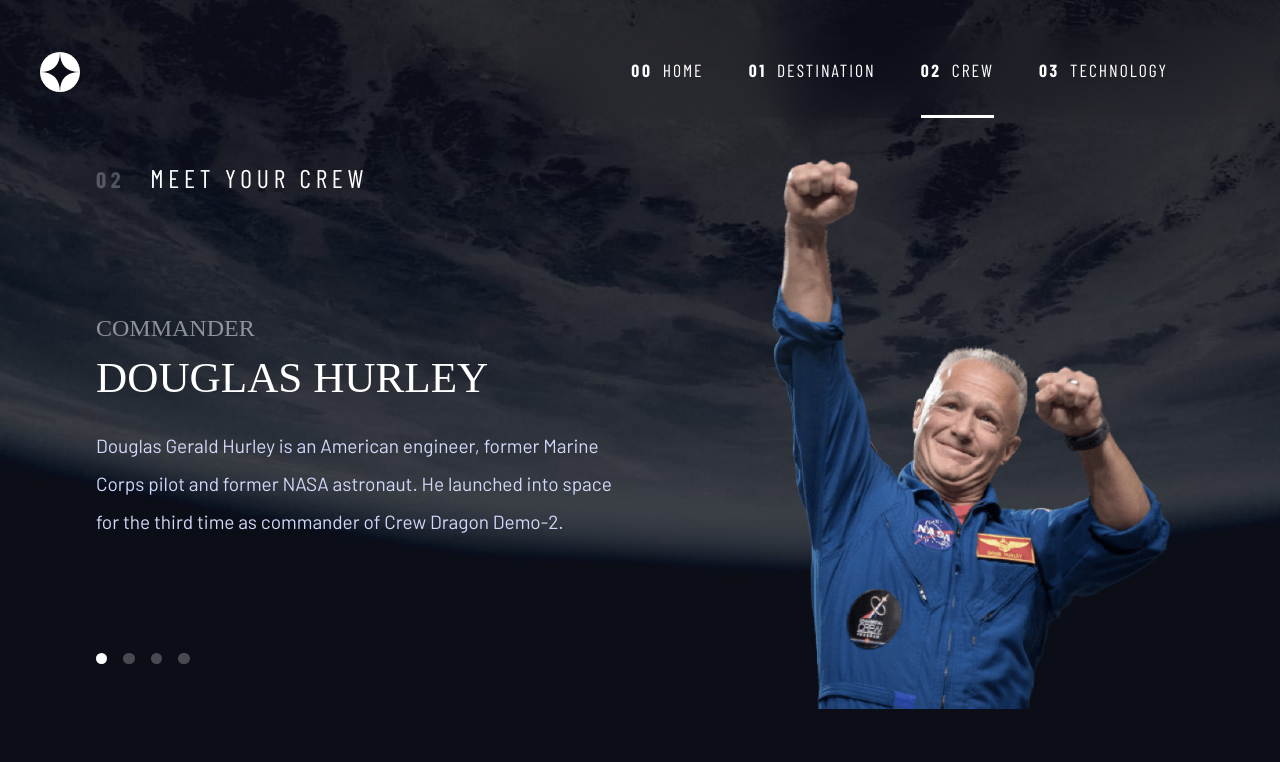
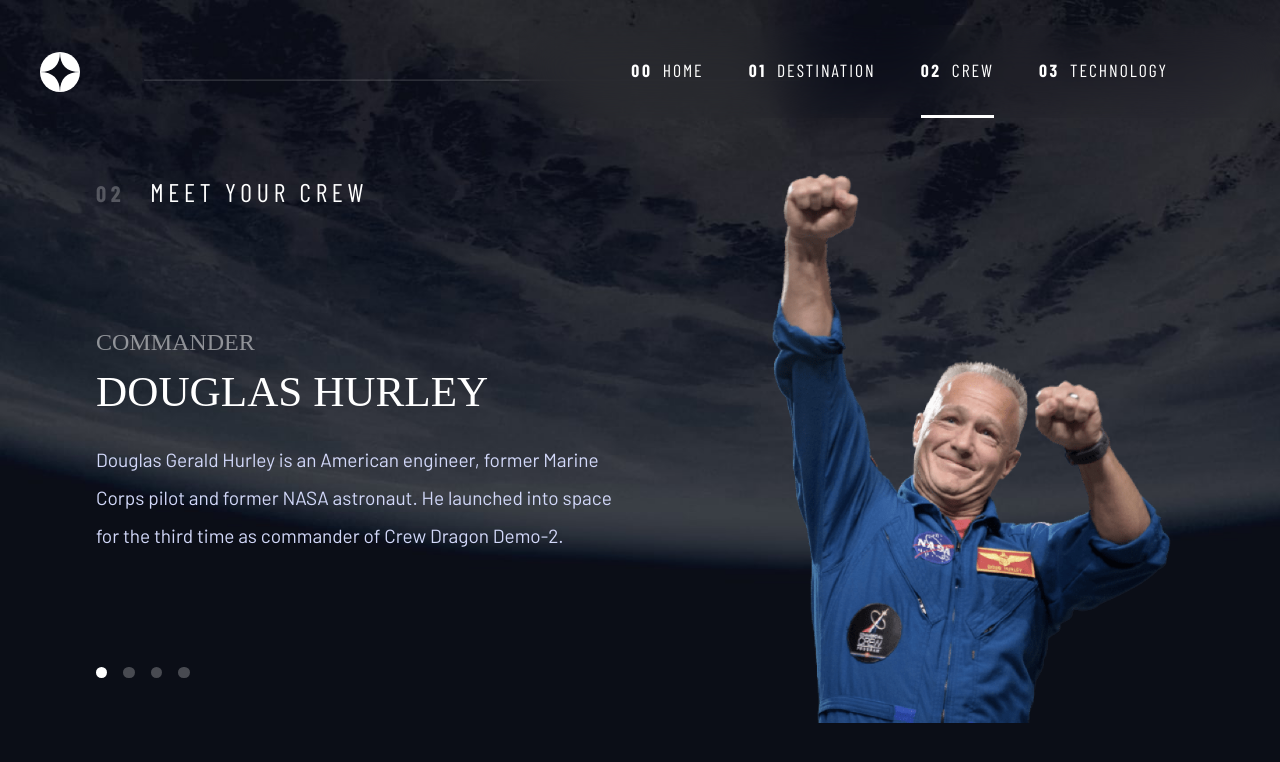
Before and after one commit to Hlm19966/space-tourism-website-, a plain HTML site: page crew.html in a window 1280 px wide. Drawn offline with nearby package versions, Linux system fonts and the light colour scheme; a web font is replaced by a local one.

Commit message:
added the last touch

```diff
--- a/crew.html
+++ b/crew.html
@@ -14,7 +14,7 @@
       <div class="left-sidebar">
         <img src="assets/shared/logo.svg" alt="star logo" class="logo"/>
       </div>
-      <hr class="divider-line sr-only" aria-hidden="true" />
+      <hr class="divider-line" aria-hidden="true" />
       <div class="right-sidebar">
         <button aria-expanded="false" aria-controls="mobile-menu">
           <span class="sr-only">Menu</span>
--- a/style.css
+++ b/style.css
@@ -615,6 +615,10 @@
         background-image: url(assets/crew/background-crew-desktop.jpg);
     }
 
+    .main-crew {
+        height: auto;
+    }
+
     .content-section {
        display: flex;
        flex-direction: column;
@@ -715,6 +719,7 @@
         "tabs content image";
         grid-template-columns: 143px 1fr 1fr;
         margin-inline: 0;
+        place-content: normal;
     }
 
     .first-paragraph-crew {
@@ -748,8 +753,8 @@
     .image-wrapper {
         grid-area: image;
         width: 100%;
-        margin-left: 0;
         margin-top: 0;
+        margin-left:0;
     }
 
     .terminology {
```
Also changed, not shown: Technology.html (+1 -1 lines), destination.html (+1 -1 lines).
